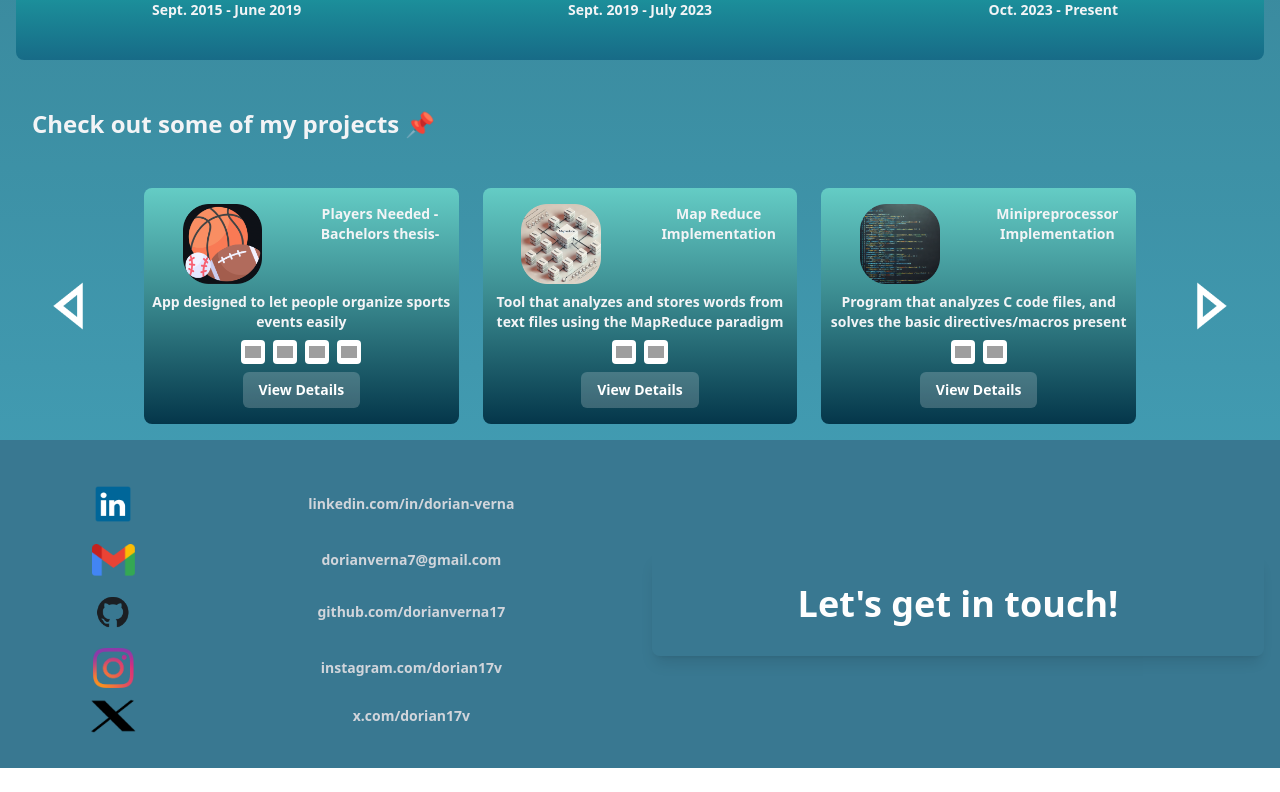
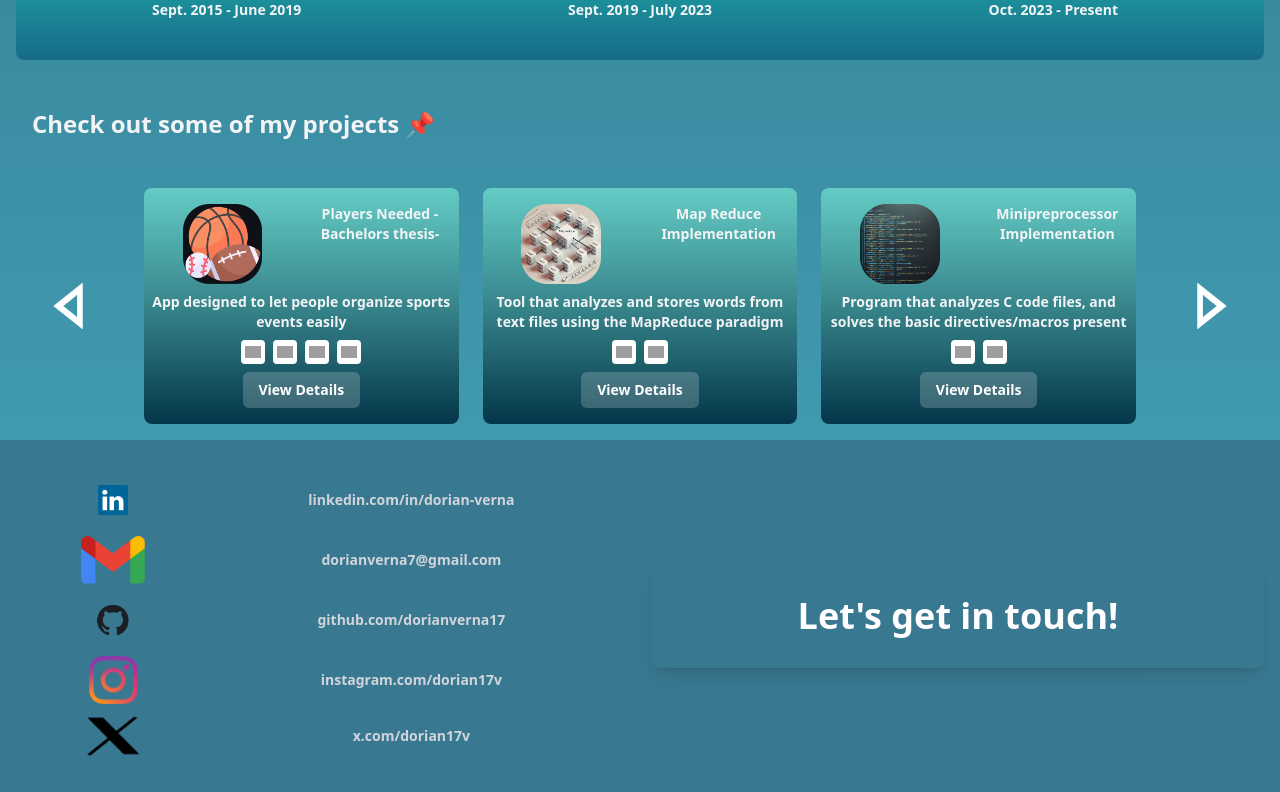
Before and after one commit to VerianTech/PersonalWebsite, a React (Vite) app: page / in a window 1280 px wide. Shown: the part 1780-2572 px from the top of the page. Before the commit the page ends 2548 px from the top, so only its background shows below. Built offline with nearby package versions, Linux system fonts and the light colour scheme; grey boxes are pictures that could not be loaded.

Commit message:
Modify hero section in general things grid and modify contact section to be responsive.

```diff
--- a/src/App.tsx
+++ b/src/App.tsx
@@ -115,9 +115,10 @@ function App() {
 		{/* Main content */}
 		<main>
 		  {/* Hero Section */}
-		  <div className="flex flex-col md:flex-row justify-between py-4 sm:py-6 md:py-8 px-4 sm:px-6 md:px-10 items-center text-base sm:text-lg md:text-xl gap-4 sm:gap-6 md:gap-8 lg:gap-10">
+		  <div className="flex flex-col md:flex-row py-4 sm:py-6 md:py-8 px-4 sm:px-6 md:px-10 items-center justify-center
+		  	text-base sm:text-lg md:text-xl gap-4 sm:gap-6 md:gap-8 lg:gap-10">
             <div className="rounded-full overflow-hidden shadow-md
-				w-32 h-32 sm:w-40 sm:h-40 md:w-48 md:h-48 lg:w-54 lg:h-54 xl:w-60 xl:h-60 flex-shrink-0">
+                w-32 h-32 sm:w-40 sm:h-40 md:w-48 md:h-48 lg:w-54 lg:h-54 xl:w-60 xl:h-60">
                 <img
                     src="./src/assets/me_round.png"
                     alt="image"
--- a/src/components/Contact.tsx
+++ b/src/components/Contact.tsx
@@ -1,95 +1,93 @@
 import { useState } from 'react';
 import PopUpContact from './PopUpContact';
-
 
 export default function Contact() {
 	const [popup, togglepopup] = useState(false);
 
 	return (
-		<div className="grid grid-cols-2 justify-center text-center py-4 px-4 items-center
-		font-bold text-gray-300 text-sm gap-4 md:gap-6"
+		<div className="flex flex-col lg:grid lg:grid-cols-2 justify-center text-center py-4 px-4 items-center
+		font-bold text-gray-300 text-xs sm:text-sm gap-4 md:gap-6"
 		style={{
 			backgroundColor: "#397891",
 		}}
 		>
-	  	<div>
+	  	<div className="w-full">
 			<div className="grid grid-cols-1 justify-center gap-y-2 py-4 px-2 rounded-lg">
-				<div className="grid grid-cols-10 place-items-center text-center">
+				<div className="flex sm:grid sm:grid-cols-10 place-items-center text-center gap-2 sm:gap-0">
 					<img
 						src="./src/assets/social/linkedin.png"
-						alt="logo"
-						className="h-10 sm:h-12 md:h-14 lg:h-16 w-auto mx-autor col-span-3" />
-					<div
-						className="flex items-center justify-center col-span-7">
+						alt="LinkedIn logo"
+						className="h-8 sm:h-10 md:h-12 lg:h-14 w-auto flex-shrink-0 sm:col-span-3" />
+					<div className="flex items-center justify-center sm:col-span-7 min-w-0">
 						<a
 							href="https://linkedin.com/in/dorian-verna"
 							target="_blank"
 							rel="noopener noreferrer"
-							className="hover:underline"
+							className="hover:underline break-all sm:break-normal text-xs sm:text-sm"
 							>
 							linkedin.com/in/dorian-verna
 						</a>
 					</div>
 				</div>
-				<div className="grid grid-cols-10 place-items-center text-center">
+				<div className="flex sm:grid sm:grid-cols-10 place-items-center text-center gap-2 sm:gap-0">
 					<img
 						src="./src/assets/social/gmail.png"
-						alt="logo"
-						className="h-2 sm:h-4 md:h-6 lg:h-8 w-auto mx-autor col-span-3" />
-					<div className="flex items-center justify-center col-span-7">
+						alt="Gmail logo"
+						className="h-6 sm:h-8 md:h-10 lg:h-12 w-auto flex-shrink-0 sm:col-span-3" />
+					<div className="flex items-center justify-center sm:col-span-7 min-w-0">
 						<a
 							href="mailto:dorianverna7@gmail.com"
 							target="_blank"
 							rel="noopener noreferrer"
-							className="hover:underline"
+							className="hover:underline break-all sm:break-normal text-xs sm:text-sm"
 							>
 							dorianverna7@gmail.com
 						</a>
 					</div>
 				</div>
-				<div className="grid grid-cols-10 place-items-center text-center">
+				<div className="flex sm:grid sm:grid-cols-10 place-items-center text-center gap-2 sm:gap-0">
 					<img
 						src="./src/assets/social/github.png"
-						alt="logo"
-						className="h-8 sm:h-10 md:h-12 lg:h-14 w-auto mx-autor col-span-3" />
-					<div className="flex items-center justify-center col-span-7">
+						alt="GitHub logo"
+						className="h-8 sm:h-10 md:h-12 lg:h-14 w-auto flex-shrink-0 sm:col-span-3" />
+					<div className="flex items-center justify-center sm:col-span-7 min-w-0">
 						<a
 							href="https://github.com/dorianverna17"
 							target="_blank"
 							rel="noopener noreferrer"
-							className="hover:underline"
+							className="hover:underline break-all sm:break-normal text-xs sm:text-sm"
 							>
 							github.com/dorianverna17
 						</a>
 					</div>
 				</div>
-				<div className="grid grid-cols-10 place-items-center text-center">
+				<div className="flex sm:grid sm:grid-cols-10 place-items-center text-center gap-2 sm:gap-0">
 					<img
 						src="./src/assets/social/instagram.png"
-						alt="logo"
-						className="h-4 sm:h-6 md:h-8 lg:h-10 w-auto mx-autor col-span-3" />
-					<div className="flex items-center justify-center col-span-7">
+						alt="Instagram logo"
+						className="h-6 sm:h-8 md:h-10 lg:h-12 w-auto flex-shrink-0 sm:col-span-3" />
+					<div className="flex items-center justify-center sm:col-span-7 min-w-0">
 						<a
 							href="https://instagram.com/dorian17v"
 							target="_blank"
 							rel="noopener noreferrer"
-							className="hover:underline"
+							className="hover:underline break-all sm:break-normal text-xs sm:text-sm"
 							>
 							instagram.com/dorian17v
 						</a>
 					</div>
 				</div>
-				<div className="grid grid-cols-10 place-items-center text-center">
+				<div className="flex sm:grid sm:grid-cols-10 place-items-center text-center gap-2 sm:gap-0">
 					<img
 						src="./src/assets/social/x.png"
-						alt="logo"
-						className="h-4 sm:h-6 md:h-8 lg:h-10 w-auto mx-autor col-span-3" />
-					<div className="flex items-center justify-center col-span-7">
+						alt="X (Twitter) logo"
+						className="h-6 sm:h-8 md:h-10 lg:h-12 w-auto flex-shrink-0 sm:col-span-3" />
+					<div className="flex items-center justify-center sm:col-span-7 min-w-0">
 						<a
 							href="https://x.com/dorian17v"
 							target="_blank"
 							rel="noopener noreferrer"
-							className="hover:underline"
+							className="hover:underline break-all sm:break-normal text-xs sm:text-sm"
 							>
 							x.com/dorian17v
 						</a>
@@ -97,12 +95,15 @@ export default function Contact() {
 				</div>
 			</div>
 		</div>
-		<div className="text-2xl md:text-3xl lg:text-4xl font-bold text-center py-8 text-white
-			rounded-lg shadow-lg transform hover:scale-105 transition-all duration-300
-			animate-pulse hover:animate-none cursor-pointer"
-			onClick={() => togglepopup(!popup)}
-			>
-			Let's get in touch!
+		<div className="w-full mt-4 lg:mt-0">
+			<div className="text-lg sm:text-xl md:text-2xl lg:text-3xl xl:text-4xl font-bold text-center
+				py-6 sm:py-8 text-white rounded-lg shadow-lg transform hover:scale-105
+				transition-all duration-300 animate-pulse hover:animate-none cursor-pointer
+				mx-2 sm:mx-0"
+				onClick={() => togglepopup(!popup)}
+				>
+				Let's get in touch!
+			</div>
 		</div>
 		{popup && (
 			<PopUpContact
```
Lines whose indentation alone changed are shown as unchanged.
